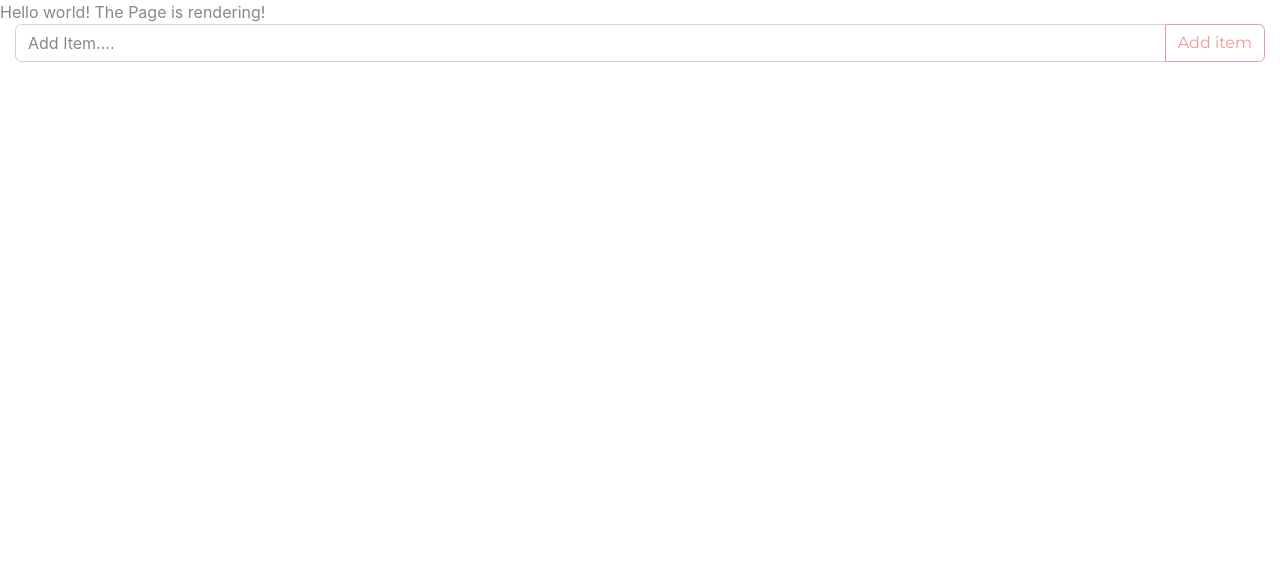
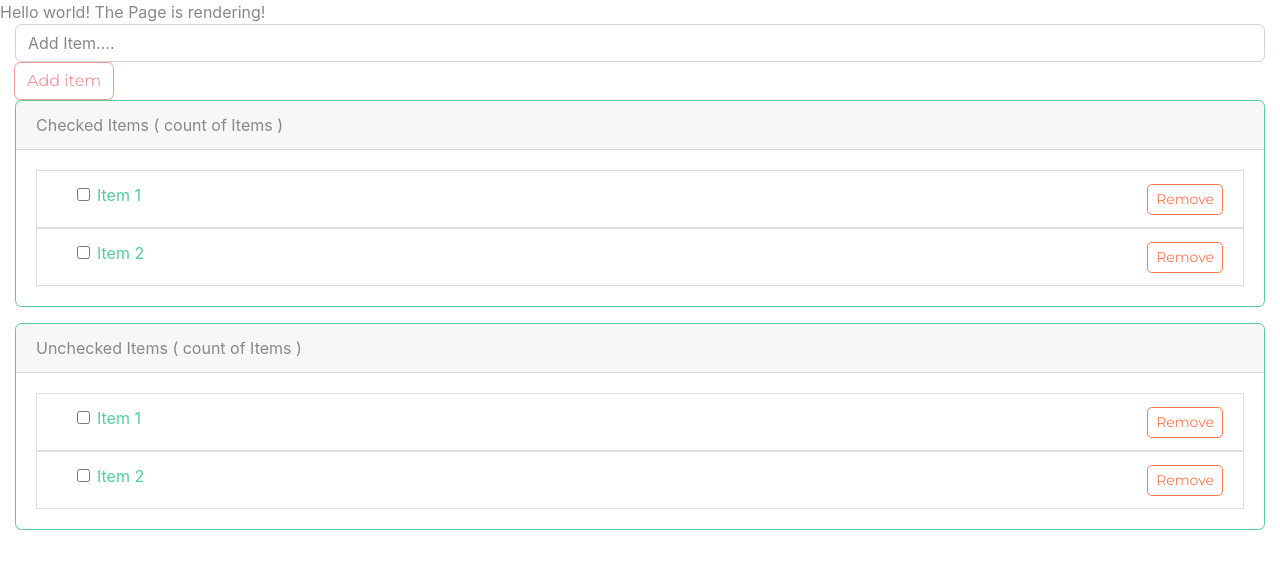
Before and after one commit to FrancisBroughton/checklist-app, a React (Create React App) app in the folder checklist-app/: page / in a window 1280 px wide. Shown: the top 568 px of the page. Built offline with nearby package versions, Linux system fonts and the light colour scheme.

Commit message:
item list built

```diff
--- a/checklist-app/src/containers/App.js
+++ b/checklist-app/src/containers/App.js
@@ -8,7 +8,7 @@
         Hello world! The Page is rendering!
 
         <div class="container-fluid">
-          <div class="input-group mb-3">
+          {/* <div class="input-group mb-3"> */}
           <input type="text" class="form-control"
             placeholder="Add Item...."
             aria-label="Add Item...."
@@ -16,11 +16,68 @@
           <div class="input-group-append">
             <button type="button" class="btn btn-outline-secondary">Add item</button>
           </div>
-
+          <div className="card border-success mb-3">
+            <div className="card-header">
+              <div className="header">Checked Items ( count of Items )</div>
+            </div>
+            <div className="card-body text-success">
+              <ul className="list-group" key="">
+                <div className="items">
+                  <li className="list-group-item d-flex justify-content-between align-items-center">
+                    <div className="form-check">
+                      <label className="form-check-label">
+                        <input className="form-check-input" type="checkbox" value="" checked="" onChange=""/> Item 1
+                      </label>
+                    </div>
+                    <button type="button" className="btn btn-outline-danger btn-sm" onClick="">Remove</button>
+                  </li>
+                </div>
+                <div className="items">
+                  <li className="list-group-item d-flex justify-content-between align-items-center">
+                    <div className="form-check">
+                      <label className="form-check-label">
+                        <input className="form-check-input" type="checkbox" value="" checked="" onChange=""/> Item 2
+                      </label>
+                    </div>
+                    <button type="button" className="btn btn-outline-danger btn-sm" onClick="">Remove</button>
+                  </li>
+                </div>
+              </ul>
+            </div>
+          </div>
+          <div className="card border-success mb-3">
+            <div className="card-header">
+              <div className="header">Unchecked Items ( count of Items )</div>
+            </div>
+            <div className="card-body text-success">
+              <ul className="list-group" key="">
+                <div className="items">
+                  <li className="list-group-item d-flex justify-content-between align-items-center">
+                    <div className="form-check">
+                      <label className="form-check-label">
+                        <input className="form-check-input" type="checkbox" value="" checked="" onChange=""/> Item 1
+                      </label>
+                    </div>
+                    <button type="button" className="btn btn-outline-danger btn-sm" onClick="">Remove</button>
+                  </li>
+                </div>
+                <div className="items">
+                  <li className="list-group-item d-flex justify-content-between align-items-center">
+                    <div className="form-check">
+                      <label className="form-check-label">
+                        <input className="form-check-input" type="checkbox" value="" checked="" onChange=""/> Item 2
+                      </label>
+                    </div>
+                    <button type="button" className="btn btn-outline-danger btn-sm" onClick="">Remove</button>
+                  </li>
+                </div>
+              </ul>
+            </div>
+          </div>
         </div>
 
       </div>
-      </div>
+      // </div>
     );
   }
 }
```
Lines whose indentation alone changed are shown as unchanged.
